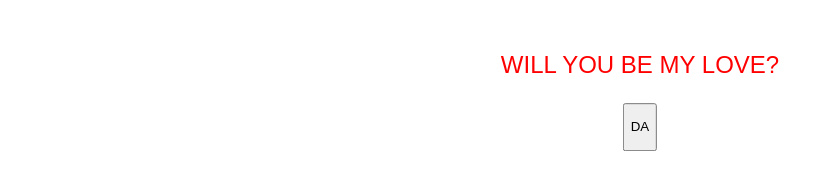
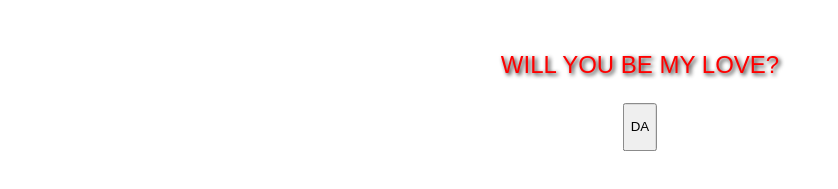
Before and after one commit to black13snp/basic-html-website, a plain HTML site: page certificate.html in a window 1280 px wide. Shown: the part 311-500 px from the top of the page, without its empty margins (0-838 px from the left). Drawn offline with Linux system fonts and the light colour scheme.

Commit message:
Update certificate.html

```diff
--- a/certificate.html
+++ b/certificate.html
@@ -7,7 +7,7 @@
 </head>
 <body>
     <img src="EMA.png" alt="Certificate of Marriage" style="width: auto; height: auto; max-width: 100%; max-height: 100%;">
-    <div style="position: absolute; top: 50%; left: 50%; transform: translate(-50%, -50%) ; text-align: center; color: rgb(255, 0, 0); font-size: 24px; font-family: 'Arial', sans-serif;">
+    <div style="position: absolute; top: 50%; left: 50%; transform: translate(-50%, -50%) ; text-align: center; color: rgb(255, 0, 0); font-size: 24px; font-family: 'Arial', sans-serif; text-shadow: 2px 2px 4px rgba(25, 25, 25, 25); ">
         <p class="certif">WILL YOU BE MY LOVE?</p>
         <button onclick="window.location.href='CERTIF.html'">
             <p class="certif">DA</p>
```
